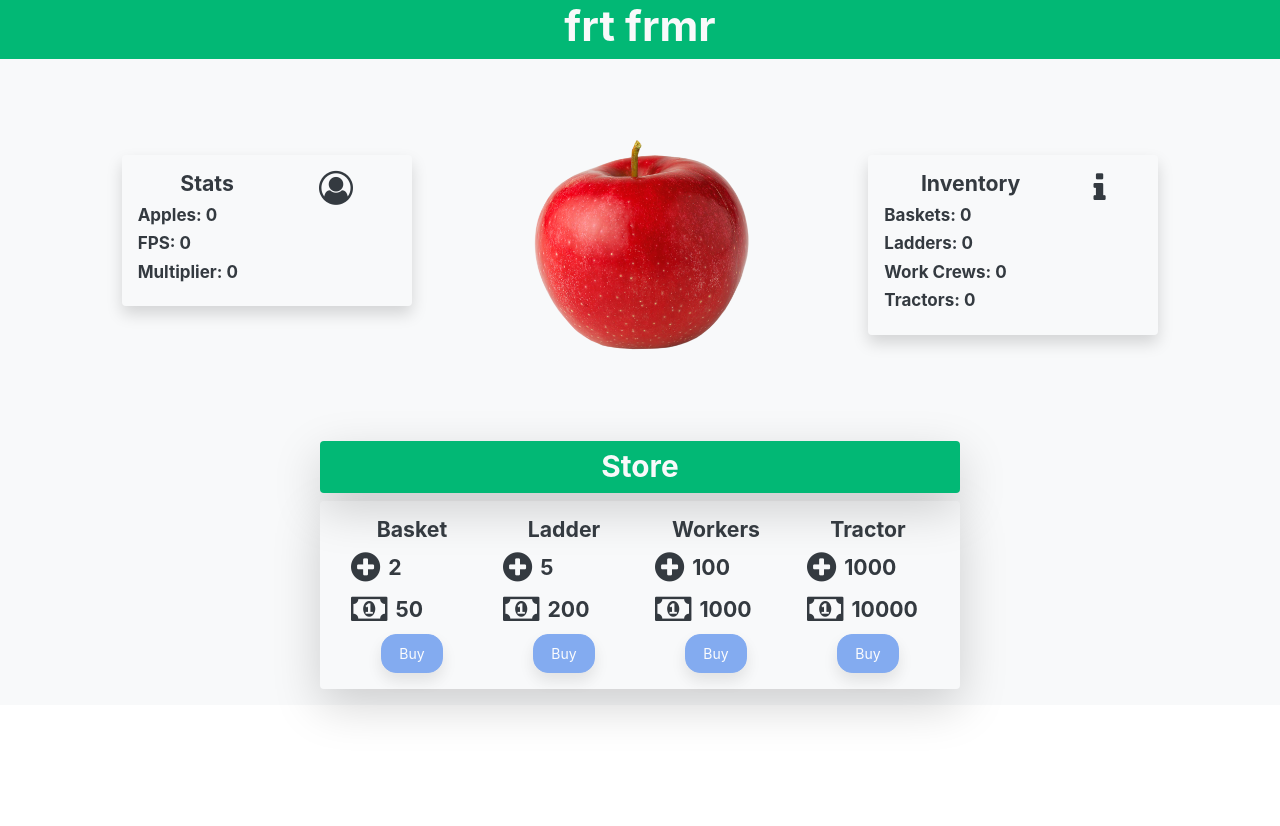
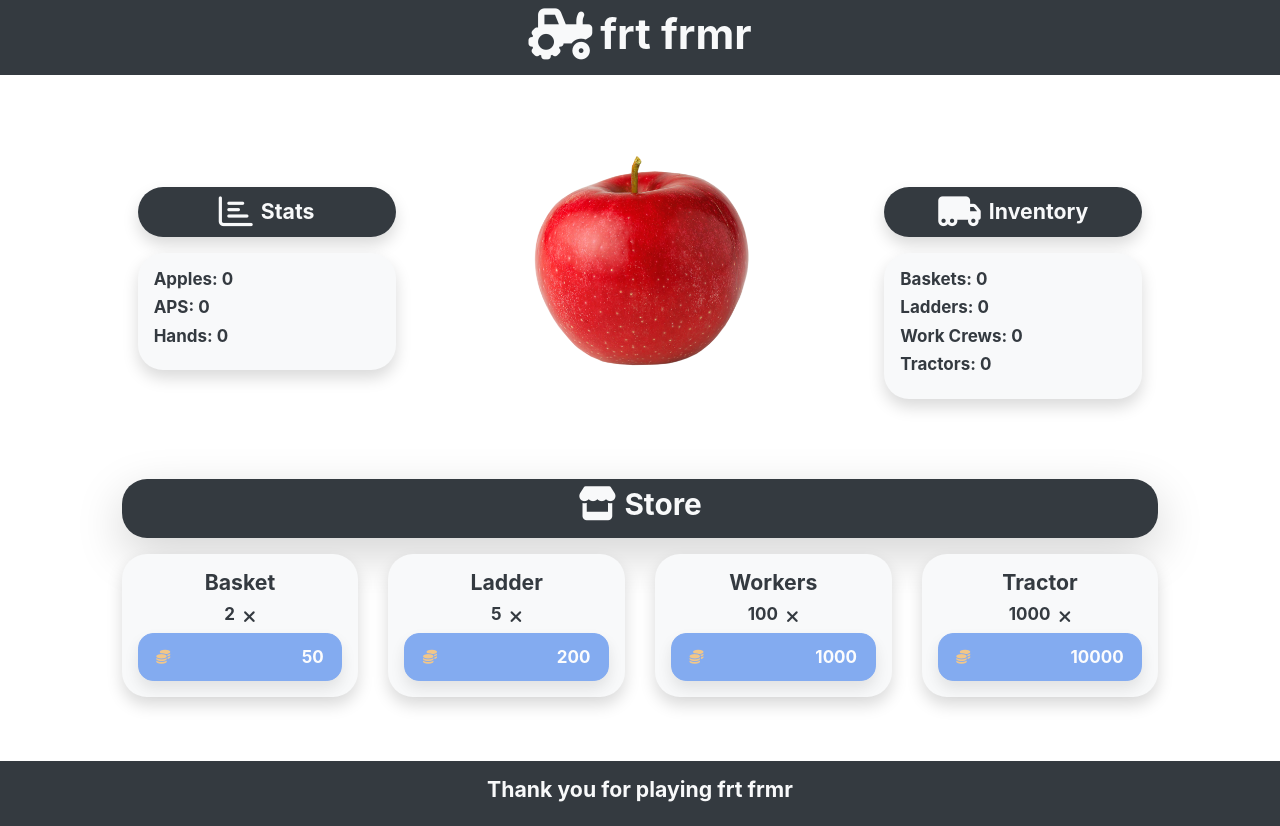
Before and after one commit to milesfwilson/checkpoint-2, a plain HTML site: page index.html in a window 1280 px wide. Before the commit the page ends 800 px from the top, so only its background shows below. Drawn offline with nearby package versions, Linux system fonts and the light colour scheme.

Commit message:
finished layout and functionality

```diff
--- a/app.js
+++ b/app.js
@@ -2,10 +2,49 @@ let apples = 0
 let statsBox = document.getElementById("stats")
 let inventoryBox = document.getElementById("inventory")
 let buttons = document.getElementById("buttons")
+let badges = document.getElementById("badges")
 let totalMod = 0
-let inflation = 1.5
+let inflation = 1.1
 let collectionInterval = 0
 let FPS = 0
+let badgesNum = 0
+let unlock = 0
+
+let badgeOptions = {
+  trophy: {
+    name: "Trophy",
+    applesNeeded: 100,
+    icon: `<i class="fa fa-trophy fa-3x" aria-hidden="true"></i>`
+  },
+  star: {
+    name: "Star",
+    applesNeeded: 1000,
+    icon: `<i class="fa fa-star fa-3x" aria-hidden="true"></i>`
+  },
+  apple: {
+    name: "Apple",
+    applesNeeded: 100000,
+    icon: `<i class="fas fa-apple-alt fa-3x"></i>`
+  },
+  award: {
+    name: "Award",
+    applesNeeded: 500000,
+    icon: `<i class="fas fa-award fa-3x"></i>`
+  },
+  wizard: {
+    name: "Wizard",
+    applesNeeded: 1000000,
+    icon: `<i class="fas fa-hat-wizard fa-3x"></i>`
+  },
+  tractor: {
+    name: "Tractor",
+    applesNeeded: 5000000,
+    icon: `<i class="fas fa-tractor fa-3x"></i>`
+  }
+
+}
+
+
 
 let player = {
   name: "Steve",
@@ -56,7 +95,8 @@ function startInterval() {
 }
 
 function collectAutoUpgrades() {
-  console.log(apples += FPS)
+  apples += FPS
+  unlock += FPS
   update()
 }
 
@@ -83,8 +123,10 @@ function pick() {
 
   if (totalMod > 0) {
     apples += (1 * totalMod)
+    unlock += (1 * totalMod)
   } else {
     ++apples
+    ++unlock
   }
 
   upgradeAdd()
@@ -102,27 +144,34 @@ function drawButtons() {
 
       template += `
       <div class="col-3 text-center">
+      <div class="bg-light shadow radius-25 p-3">
       <h5>${upgrades[key].name}</h5>
 
-      <div class="d-flex my-2 mx-auto">
-      <i class="fa fa-plus-circle fa-2x" aria-hidden="true"></i>
-      <h5 class="ml-2 my-auto">${upgrades[key].multiplier}</h5>
+      <div class="d-flex my-2 justify-content-center">
+      <h6 class="mr-2 my-auto">${upgrades[key].multiplier}</h6>
+      <i class="fas fa-times mt-1"></i>
       </div>
 
 
-      <div class="d-flex my-2 mx-auto">
-      <i class="fa fa-money fa-2x" aria-hidden="true"></i>
-      <h5 class="ml-2 my-auto">${Math.floor(upgrades[key].price)}</h5>
-      </div>`
+      `
 
       if (apples >= upgrades[key].price) {
         template +=
-          `<button class="btn btn-success shadow" onclick="addMods('${key}')">Buy</button>
-  </div>
-  `
+          `<button class="btn btn-success btn-block shadow" onclick="addMods('${key}')"><div class="d-flex justify-content-center">
+        <i class="fas fa-coins text-warning my-2"></i>
+        <h6 class="ml-auto my-auto">${Math.floor(upgrades[key].price)}</h6>
+        </div></button>
+        </div>
+        </div>
+        `
       } else {
-        template += `<button class="btn btn-primary shadow" onclick="addMods('${key}')" disabled>Buy</button>
+        template += `<button class="btn btn-primary shadow btn-block" onclick="addMods('${key}')" disabled><div class="d-flex justify-content-center">
+        <i class="fas fa-coins text-warning my-2"></i>
+        <h6 class="ml-auto my-auto">${Math.floor(upgrades[key].price)}</h6>
+        </div></button>
         </div>
+        </div>
+
         `
       }
     }
@@ -130,32 +179,55 @@ function drawButtons() {
   buttons.innerHTML = template
 }
 
+function drawBadges() {
+
+
+  let template = ""
+  for (const key in badgeOptions) {
+    if (badgeOptions.hasOwnProperty(key)) {
+
+      if (unlock > badgeOptions[key]['applesNeeded']) {
+
+        template += `<div class="p-2 text-warning text-center">
+        ${badgeOptions[key]['icon']}
+        <h6 class="mt-1">${badgeOptions[key]['applesNeeded']}</h6>
+        </div>
+        `
+      }
+
+    }
+  }
+
+  badges.innerHTML = template
+}
+
 function update() {
+
   statsBox.innerHTML = `
-  <div class="d-flex justify-content-around">
-  <h5>Stats</h5>
-  <i class="fa fa-user-circle-o fa-2x" aria-hidden="true"></i>
+  <div class="d-flex justify-content-center text-center bg-dark radius-25 shadow py-2 px-3 text-light">
+  <i class="far fa-chart-bar fa-2x mr-2"></i>
+  <h5 class="my-auto">Stats</h5>
   </div>
-          <div class="text-left">
+          <div class="text-left shadow bg-light radius-25 p-3 mt-3 text-dark">
           <h6>Apples: ${Math.floor(apples)}</h6>
-          <h6>FPS: ${FPS}</h6>
-          <h6>Multiplier: ${totalMod}</h6>
+          <h6>APS: ${FPS}</h6>
+          <h6>Hands: ${totalMod}</h6>
           </div>
   `
   inventoryBox.innerHTML = `
-  <div class="d-flex justify-content-around">
-  <h5>Inventory</h5>
-  <i class="fa fa-info fa-2x" aria-hidden="true"></i>
+  <div class="d-flex justify-content-center text-center bg-dark radius-25 shadow py-2 px-3 text-light">
+  <i class="fas fa-truck-moving fa-2x mr-2"></i>
+  <h5 class="my-auto">Inventory</h5>
 
   </div>
-          <div class="text-left">
+          <div class="text-left bg-light shadow radius-25 p-3 mt-3 text-dark">
           <h6>Baskets: ${upgrades.basket.quantity}</h6>
           <h6>Ladders: ${upgrades.ladder.quantity}</h6>
           <h6>Work Crews: ${upgrades.workCrew.quantity}</h6>
           <h6>Tractors: ${upgrades.tractor.quantity}</h6>
           </div>
 `
-
+  drawBadges()
   drawButtons()
 }
 
--- a/index.html
+++ b/index.html
@@ -12,29 +12,31 @@
     integrity="sha384-ggOyR0iXCbMQv3Xipma34MD+dH/1fQ784/j6cY/iJTQUOhcWr7x9JvoRxT2MZw1T" crossorigin="anonymous">
   <link rel="stylesheet" href="https://maxcdn.bootstrapcdn.com/font-awesome/4.7.0/css/font-awesome.min.css">
   <link rel="stylesheet" href="bootstrap.min.css">
+  <script src="https://kit.fontawesome.com/e5c7f27a7a.js" crossorigin="anonymous"></script>
   <link rel="stylesheet" href="style.css">
 </head>
 
 <body class="container-fluid">
-  <header class="row bg-success text-light text-center">
-    <div class="col-12">
+  <header class="row bg-dark text-light text-center">
+    <div class="col-12 d-flex justify-content-center py-2">
+      <i class="fas fa-tractor fa-3x mr-2"></i>
       <h1>
         frt frmr
       </h1>
     </div>
   </header>
   <main>
-    <div class="row bg-light text-center text-dark py-5">
+    <div class="row text-center text-dark py-5">
       <div class="col-1"></div>
       <div class="col-3">
-        <div class="shadow p-3 mt-5 rounded" id="stats">
+        <div class="p-3 mt-5 radius-25" id="stats">
         </div>
       </div>
       <div class="col-4 d-flex justify-content-center">
         <img src="./appleimg.png" class="apple-img" onclick="pick()">
       </div>
       <div class="col-3 mt-5 text-center">
-        <div class="shadow rounded p-3" id="inventory">
+        <div class="radius-25 p-3" id="inventory">
         </div>
 
 
@@ -42,21 +44,34 @@
       <div class="col-1"></div>
     </div>
 
-    <div class="row py-3 bg-light">
-      <div class="col-3"></div>
-      <div class="col-6">
-        <div class="row">
-          <h3 class="bg-success text-center w-100 p-2 text-light rounded shadow-lg">Store</h3>
+    <div class="row py-3">
+      <div class="col-1"></div>
+      <div class="col-10">
+        <div class="mb-3 justify-content-center bg-dark text-center w-100 p-2 text-light radius-25 shadow-lg d-flex">
+          <i class="fas fa-store fa-2x mr-2"></i>
+          <h3 class="">Store</h3>
         </div>
-        <div class="row text-dark p-3 rounded shadow-lg" id="buttons">
+        <div class="row mb-3 text-dark radius-25" id="buttons">
 
         </div>
       </div>
-      <div class="col-3"></div>
+      <div class="col-1"></div>
+    </div>
+    <div class="row">
+      <div class="col-2"></div>
+      <div class="col-8">
+        <div id="badges" class="d-flex flex-wrap justify-content-around p-3"></div>
+
+      </div>
+      <div class="col-2"></div>
     </div>
 
   </main>
-
+  <footer class="bg-dark row">
+    <div class="col-12 text-center text-light p-3">
+      <h5>Thank you for playing frt frmr</h5>
+    </div>
+  </footer>
 
 
 
--- a/style.css
+++ b/style.css
@@ -1,4 +1,8 @@
-body { min-height: 100vh; display: flex; flex-direction: column; }
+body {
+  min-height: 100vh; display: flex; flex-direction: column;
+  /* background-image: url("./bg-img.jpg");
+background-size: cover; */
+}
 
 main{flex-grow: 1;}
 
@@ -6,3 +10,7 @@ main{flex-grow: 1;}
   height: 250px;
   margin: 10px;
 }
+
+.radius-25 {
+  border-radius: 25px;
+}
```
Also changed, not shown: 2 other files.
